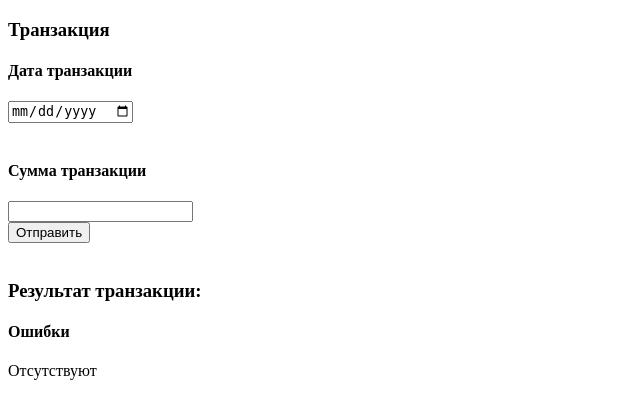
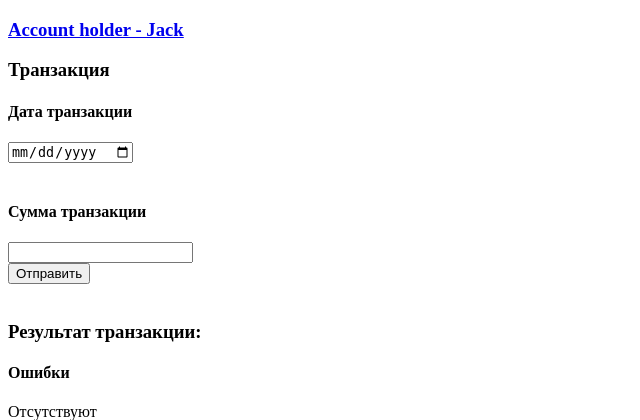
Before and after one commit to tatyanamamontova/myFinance, a Django app: a page that uses finance/templates/charge.html in a window 1280 px wide. Shown: the top 420 px of the page, without its empty margins (0-640 px from the left). Run offline with Django 3.2, Linux system fonts and the light colour scheme; data comes from the database, SQL or seed files in the repository; both versions use the stored data as it was after the commit; tables that the repository leaves empty hold one stand-in row (values such as "Sample post").

Commit message:
HW #5 | Update

```diff
--- a/finance/templates/account.html
+++ b/finance/templates/account.html
@@ -5,7 +5,8 @@
         <title>Account View | {{ account }}</title>
     </head>
     <body>
-        <h3>Account name - {{ account }}</h3>
+        <h3><a href="{% url 'all_accounts' %}">Main page</a></h3>
+        <h3>Account holder - {{ account }}</h3>
         <a>Total - {{ account.total }}</a><br>
         <a href="{% url 'months' account %}">Statistics by months</a><br>
         <a href="{% url 'new_charge' account %}">Make charge</a><br>
--- a/finance/templates/all_accounts.html
+++ b/finance/templates/all_accounts.html
@@ -3,10 +3,11 @@
 
     <head>
         <meta charset="UTF-8">
-        <title>All accounts</title>
+        <title>Main page</title>
     </head>
 
     <body>
+        <h3><a href="{% url 'create_account' %}">Create new account</a></h3>
         <h3>All accounts</h3>
         <table border="1">
             <tr>
@@ -26,7 +27,7 @@
                         {{ each.id }}
                     </td>
                     <td>
-                        {{ each }}
+                        <a href="{% url 'account_view' each %}">{{ each }}</a>
                     </td>
                     <td>
                         {{ each.total }}
--- a/finance/templates/charge.html
+++ b/finance/templates/charge.html
@@ -1,31 +1,10 @@
-<!--<!DOCTYPE html>-->
-<!--<html>-->
-
-    <!--<head>-->
-        <!--<meta charset="UTF-8">-->
-        <!--<title>New charge</title>-->
-    <!--</head>-->
-
-    <!--<body>-->
-
-        <!--<form method="post">-->
-            <!--{% csrf_token %}-->
-            <!--<h4>Date: </h4>-->
-
-            <!--<h4>Value: </h4>-->
-            <!--<input name="value" type="number"><br><br>-->
-
-            <!--<button type="submit">Submit</button>-->
-        <!--</form>-->
-
-    <!--</body>-->
-<!--</html>-->
 <!DOCTYPE html>
 <html>
     <head>
         <title>Транзакция</title>
     </head>
     <body>
+        <h3><a href="{% url 'account_view' account %}">Account holder - {{ account }}</a></h3>
         <form  method="post">
             {% csrf_token %}
             <h3>Транзакция</h3>
--- a/finance/templates/charges.html
+++ b/finance/templates/charges.html
@@ -4,6 +4,7 @@
         <title>All charges</title>
     </head>
     <body>
+        <h3><a href="{% url 'account_view' account %}">Account holder - {{ account }}</a></h3>
         <table>
             <tr>
                 <th>
--- a/finance/templates/create_account.html
+++ b/finance/templates/create_account.html
@@ -5,6 +5,7 @@
         <title>Create account</title>
     </head>
     <body>
+        <h3><a href="{% url 'all_accounts' %}">Main page</a></h3>
         <form action="{% url 'create_account' %}" method="post">
             {% csrf_token %}
             <h3>Input account name:</h3><br/>
--- a/finance/templates/months.html
+++ b/finance/templates/months.html
@@ -5,6 +5,7 @@
         <title>{{ account }} | Statistics by month</title>
     </head>
     <body>
+        <h3><a href="{% url 'account_view' account %}">Account holder - {{ account }}</a></h3>
         <table border="1">
             <tr>
                 <th>
--- a/finance/urls.py
+++ b/finance/urls.py
@@ -7,5 +7,5 @@ urlpatterns = [
     url(r'account/(?P<account_holder>\w+)/charge', create_charge, name='new_charge'),
     url(r'account/(?P<account_holder>\w+)/months', months, name='months'),
     url(r'account/(?P<account_holder>\w+)', account_view, name='account_view'),
-    url(r'allaccounts', get_all_accounts, name='all_accounts'),
+    url(r'', get_all_accounts, name='all_accounts'),
 ]
--- a/finance/views.py
+++ b/finance/views.py
@@ -1,9 +1,10 @@
-from django.shortcuts import render, HttpResponse
+from django.shortcuts import render, HttpResponse, redirect
 from django.core.exceptions import ObjectDoesNotExist
 
 from .forms import ChargeForm, CreateAccount
 from .models import Account, Charge
 from django.db.models import F
+from django.db import transaction
 
 
 def charges(request, account_holder):
@@ -22,10 +23,12 @@ def create_account(request):
     if request.method == 'POST':
         form = CreateAccount(request.POST)
         if form.is_valid():
-            account = Account(account_holder=form.cleaned_data['account_holder'], total=0)
-            account.save()
+            with transaction.atomic():
+                account_holder = form.cleaned_data['account_holder']
+                account = Account(account_holder=account_holder, total=0)
+                account.save()
 
-            return HttpResponse(form.cleaned_data['account_holder'])
+            return redirect('account_view', account_holder)
         else:
              return HttpResponse("Not valid")
     context = {'form': form}
@@ -38,14 +41,16 @@ def create_charge(request, account_holder):
     if request.method == 'POST':
         form = ChargeForm(request.POST)
         if form.is_valid():
-            charge = Charge(account=account,
-                            date=form.cleaned_data['date'],
-                            value=form.cleaned_data['value'])
-            charge.save()
-            Account.objects.filter(account_holder=account_holder).update(total=F('total') + form.cleaned_data['value'])
-            return HttpResponse("Done")
+            with transaction.atomic():
+                charge = Charge(account=account,
+                                date=form.cleaned_data['date'],
+                                value=form.cleaned_data['value'])
+                charge.save()
+                Account.objects.filter(account_holder=account_holder)\
+                    .update(total=F('total') + form.cleaned_data['value'])
+            return redirect('account_view', account_holder=account_holder)
         return HttpResponse("Error")
-    context = {'form':form}
+    context = {'account': account_holder, 'form':form}
     return render(request, 'charge.html', context)
 
 
```
Also changed, not shown: db.sqlite3.
